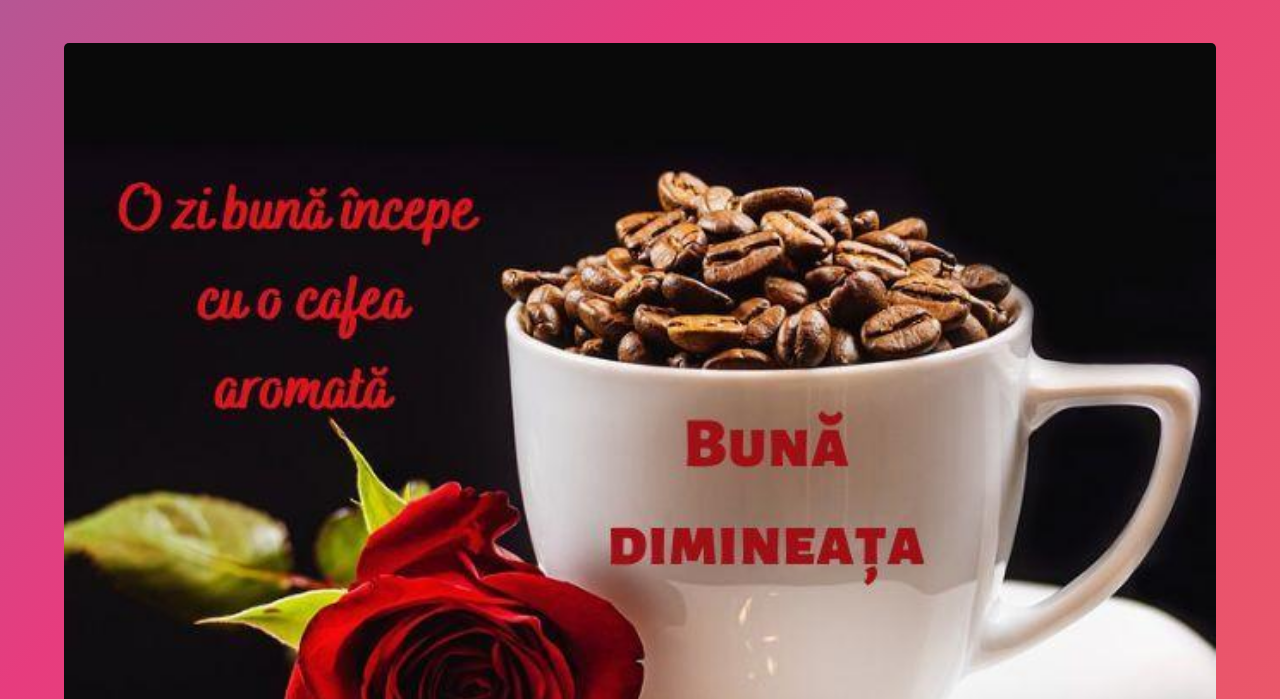
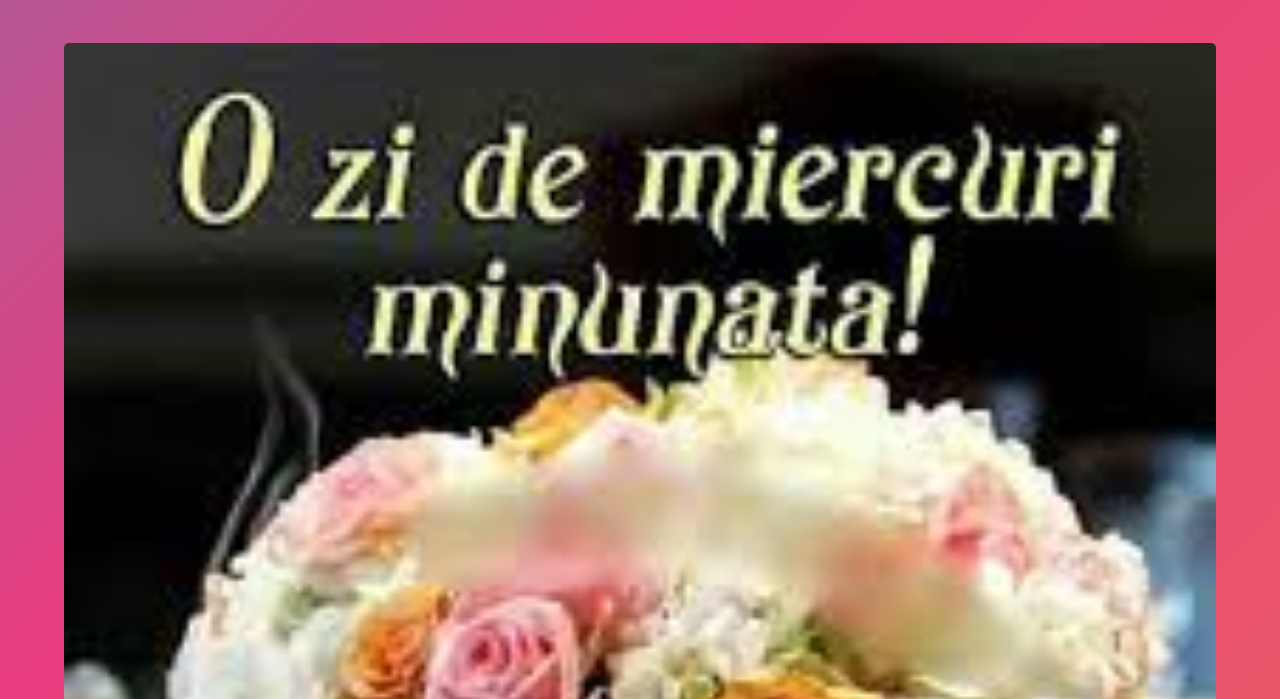
Before and after one commit to ionutzzzzz/Cafeluta-Zilnica, a plain HTML site: page index.html in a window 1280 px wide. Shown: the part 101-800 px from the top of the page. Drawn offline with Linux system fonts and the light colour scheme.

Commit message:
Cafeluta2 Final

```diff
--- a/index.html
+++ b/index.html
@@ -18,7 +18,7 @@
         <source src="./postari/" type="video/mp4">
     </video> -->
 
-    <img class="video-class d-flex image-class" src="./postari/cafeluta1.jpeg" alt="cafeluta">
+    <img class="video-class d-flex image-class" src="./postari/cafeluta2.jpeg" alt="cafeluta">
 
     <p class="text-center text-postare">Va multumim, va asteptam si maine!</p>
 
```
Also changed, not shown: postari/cafeluta2.jpeg (added).
